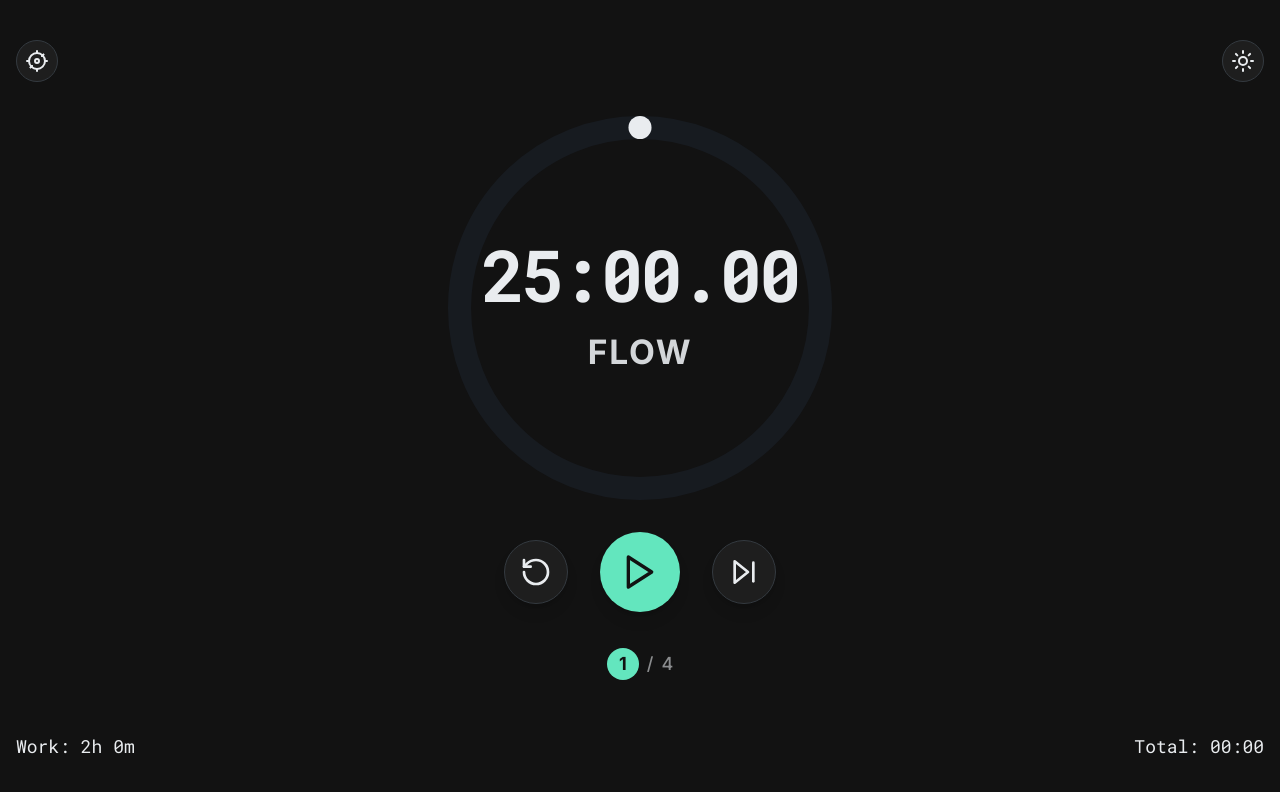
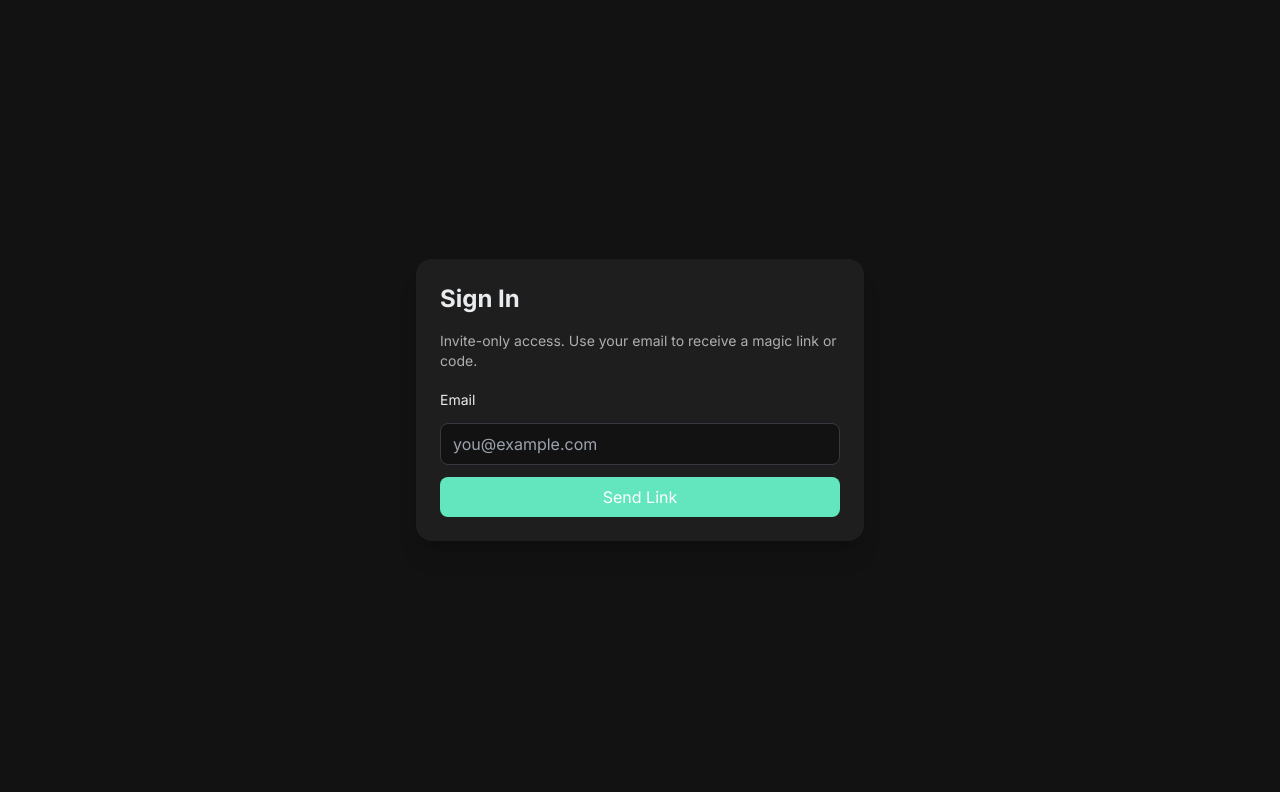
Before and after one commit to chagp/flow-timer-a-luxurious-pwa, a React (Vite) app: page / in a window 1280 px wide. Shown: the top 792 px of the page. Built offline with nearby package versions, Linux system fonts and the light colour scheme; no server answers.

Commit message:
feat(auth): add Supabase passwordless email AuthGate and guard app; install @supabase/supabase-js

```diff
--- a/App.tsx
+++ b/App.tsx
@@ -8,6 +8,7 @@ import { DEFAULT_SETTINGS, SOUNDS } from './constants';
 import TimerDisplay from './components/TimerDisplay';
 import Controls from './components/Controls';
 import ConfigurationScreen from './components/ConfigurationScreen';
+import AuthGate from './components/AuthGate';
 import CountdownScreen from './components/CountdownScreen';
 import ThemeToggle from './components/ThemeToggle';
 import SessionCounter from './components/SessionCounter';
@@ -42,6 +43,7 @@ const App: React.FC = () => {
   const [settings, setSettings] = useLocalStorage<Settings>('flow-timer-settings', DEFAULT_SETTINGS);
   const [history, setHistory] = useLocalStorage<HistoryEntry[]>('flow-timer-history', []);
   const [theme, setTheme] = useLocalStorage<Theme>('flow-timer-theme', 'dark');
+  const [isAuthed, setIsAuthed] = useState<boolean>(false);
   const [showConfig, setShowConfig] = useState(false);
   const [showCountdown, setShowCountdown] = useState(false);
   const [pendingSettings, setPendingSettings] = useState<Settings | null>(null);
@@ -87,6 +89,18 @@ const App: React.FC = () => {
 
   const clearHistory = () => {
       setHistory([]);
+  }
+
+  if (!isAuthed) {
+    const url = (import.meta as any).env?.VITE_SUPABASE_URL || (window as any).SUPABASE_URL;
+    const key = (import.meta as any).env?.VITE_SUPABASE_ANON_KEY || (window as any).SUPABASE_ANON_KEY;
+    return (
+      <AuthGate
+        supabaseUrl={url}
+        supabaseAnonKey={key}
+        onAuthenticated={() => setIsAuthed(true)}
+      />
+    );
   }
 
   if (showCountdown && pendingSettings) {
--- /dev/null
+++ b/components/AuthGate.tsx
@@ -0,0 +1,83 @@
+import React, { useEffect, useMemo, useState } from 'react';
+import { createClient, SupabaseClient } from '@supabase/supabase-js';
+
+interface AuthGateProps {
+  supabaseUrl: string;
+  supabaseAnonKey: string;
+  onAuthenticated: (client: SupabaseClient) => void;
+}
+
+const AuthGate: React.FC<AuthGateProps> = ({ supabaseUrl, supabaseAnonKey, onAuthenticated }) => {
+  const supabase = useMemo(() => createClient(supabaseUrl, supabaseAnonKey), [supabaseUrl, supabaseAnonKey]);
+  const [email, setEmail] = useState('');
+  const [otp, setOtp] = useState('');
+  const [step, setStep] = useState<'email' | 'otp' | 'waiting'>('email');
+  const [message, setMessage] = useState<string | null>(null);
+  const [error, setError] = useState<string | null>(null);
+
+  useEffect(() => {
+    supabase.auth.getSession().then(({ data }) => {
+      if (data.session) onAuthenticated(supabase);
+    });
+    const { data: sub } = supabase.auth.onAuthStateChange((_e, session) => {
+      if (session) onAuthenticated(supabase);
+    });
+    return () => sub.subscription.unsubscribe();
+  }, [supabase, onAuthenticated]);
+
+  const sendLink = async () => {
+    setError(null); setMessage(null);
+    if (!email) { setError('Enter your email'); return; }
+    setStep('waiting');
+    const { error } = await supabase.auth.signInWithOtp({ email, options: { emailRedirectTo: window.location.href } });
+    if (error) { setError(error.message); setStep('email'); return; }
+    setMessage('Check your email for a login link. You can also enter the 6‑digit code below.');
+    setStep('otp');
+  };
+
+  const verifyOtp = async () => {
+    setError(null);
+    if (!email || !otp) { setError('Enter the code'); return; }
+    const { error } = await supabase.auth.verifyOtp({ email, token: otp, type: 'email' });
+    if (error) setError(error.message);
+  };
+
+  return (
+    <div className="min-h-screen bg-light-bg dark:bg-dark-bg flex items-center justify-center p-4">
+      <div className="w-full max-w-md bg-light-card dark:bg-dark-card rounded-2xl shadow-xl p-6 space-y-4 text-light-text dark:text-dark-text">
+        <div className="text-2xl font-bold">Sign In</div>
+        <p className="text-sm text-light-text/70 dark:text-dark-text/70">Invite-only access. Use your email to receive a magic link or code.</p>
+        <div className="space-y-3">
+          <label className="text-sm">Email</label>
+          <input
+            type="email"
+            value={email}
+            onChange={e => setEmail(e.target.value)}
+            className="w-full px-3 py-2 rounded-lg bg-light-bg dark:bg-dark-bg border border-light-border dark:border-dark-border focus:ring-2 focus:ring-light-accent dark:focus:ring-dark-accent outline-none"
+            placeholder="you@example.com"
+          />
+          <button onClick={sendLink} className="w-full px-4 py-2 rounded-lg bg-light-accent dark:bg-dark-accent text-white hover:bg-light-accent-hover dark:hover:bg-dark-accent-hover">Send Link</button>
+        </div>
+        {step === 'otp' && (
+          <div className="space-y-3">
+            <label className="text-sm">6‑digit code</label>
+            <input
+              inputMode="numeric"
+              pattern="[0-9]*"
+              maxLength={6}
+              value={otp}
+              onChange={e => setOtp(e.target.value.replace(/\D/g, ''))}
+              className="w-full px-3 py-2 rounded-lg bg-light-bg dark:bg-dark-bg border border-light-border dark:border-dark-border focus:ring-2 focus:ring-light-accent dark:focus:ring-dark-accent outline-none tracking-widest text-center font-mono"
+              placeholder="••••••"
+            />
+            <button onClick={verifyOtp} className="w-full px-4 py-2 rounded-lg border border-light-border dark:border-dark-border hover:bg-light-subtle-bg dark:hover:bg-dark-subtle-bg">Verify Code</button>
+          </div>
+        )}
+        {message && <div className="text-xs text-light-text/70 dark:text-dark-text/70">{message}</div>}
+        {error && <div className="text-xs text-red-500">{error}</div>}
+      </div>
+    </div>
+  );
+};
+
+export default AuthGate;
--- a/package.json
+++ b/package.json
@@ -9,9 +9,10 @@
     "preview": "vite preview"
   },
   "dependencies": {
+    "@supabase/supabase-js": "^2.54.0",
+    "framer-motion": "^12.23.12",
     "react": "^19.1.1",
-    "react-dom": "^19.1.1",
-    "framer-motion": "^12.23.12"
+    "react-dom": "^19.1.1"
   },
   "devDependencies": {
     "@types/node": "^22.14.0",
```
Also changed, not shown: 1 other file (tests, documents, lock files or other folders).
